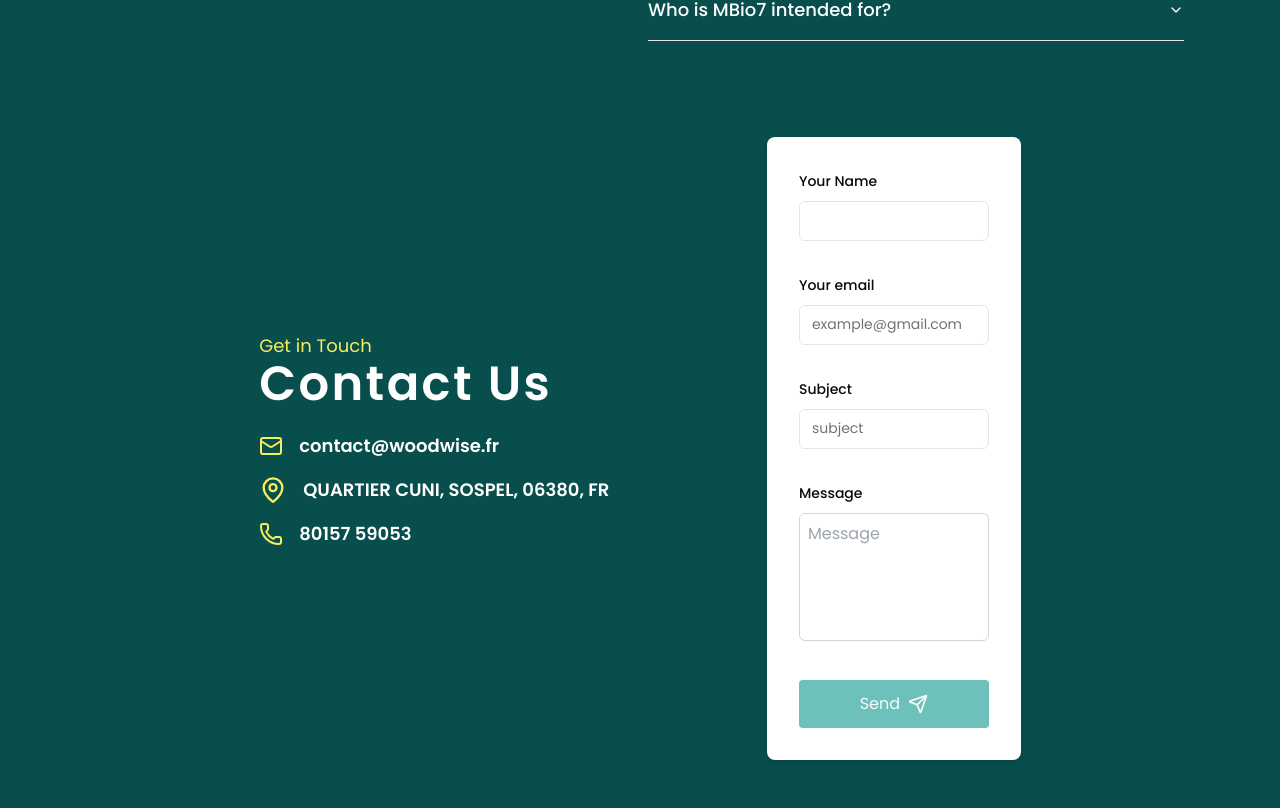
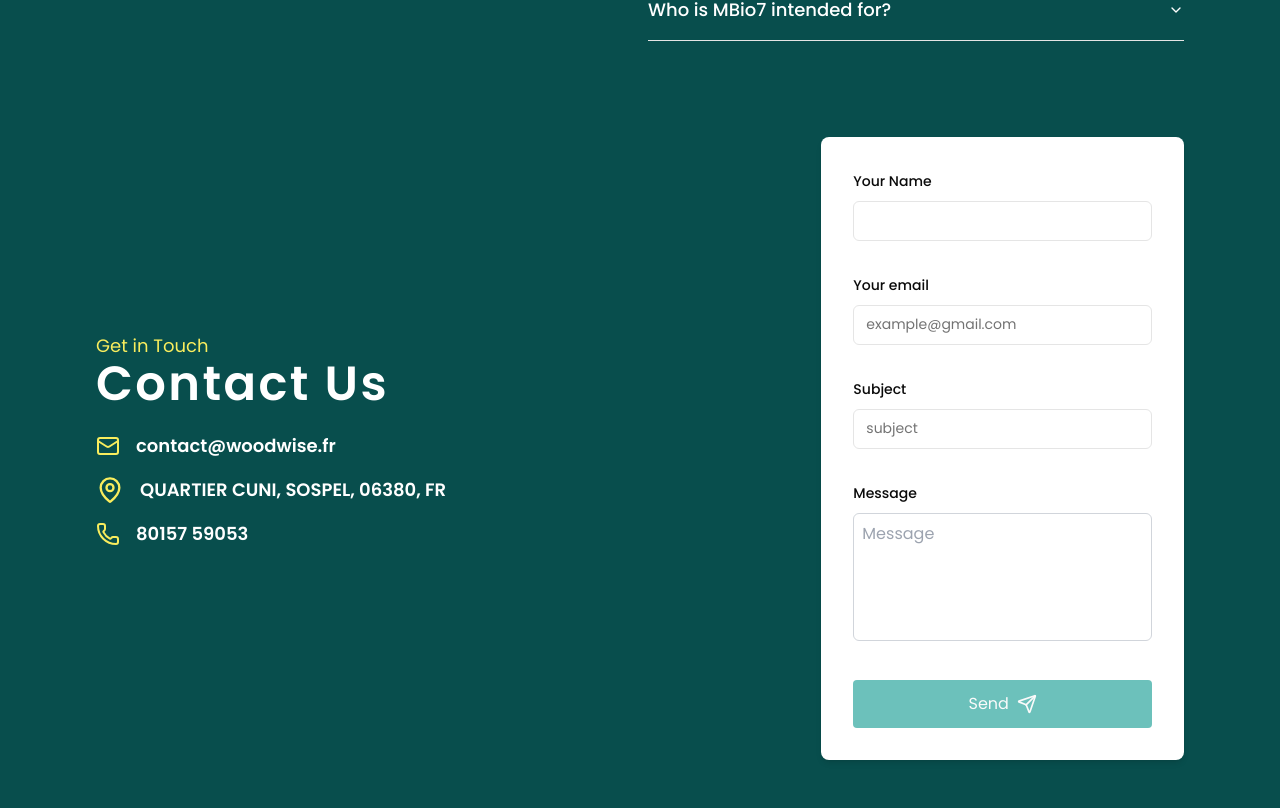
Before and after one commit to azizktata/mbio7, a Next.js app: page /en in a window 1280 px wide. Shown: the part 7052-7860 px from the top of the page. Built offline with nearby package versions, Linux system fonts and the light colour scheme.

Commit message:
layout changes in contact section

```diff
--- a/app/[locale]/page.tsx
+++ b/app/[locale]/page.tsx
@@ -666,7 +666,7 @@ const Contact = () => {
   return (
      <Container id="contact" className=" relative w-full bg-gray-50 py-12 ">
           <div className="absolute inset-y-0 left-0 w-full bg-[#084E4D]   z-0 "></div>
-          <div className="w-[90%] lg:w-[70%] mx-auto flex flex-col md:flex-row justify-between items-center gap-8">
+          <div className=" mx-auto flex flex-col md:flex-row justify-between items-center gap-8">
             <div className="flex flex-col items-start w-full md:w-1/2 z-10">
               <h4 className="text-lg font-light text-mbioAccent">{contactSection.subtitle}</h4>
               <h1 className="text-3xl md:text-5xl font-semibold tracking-wider text-white mb-6">
```
